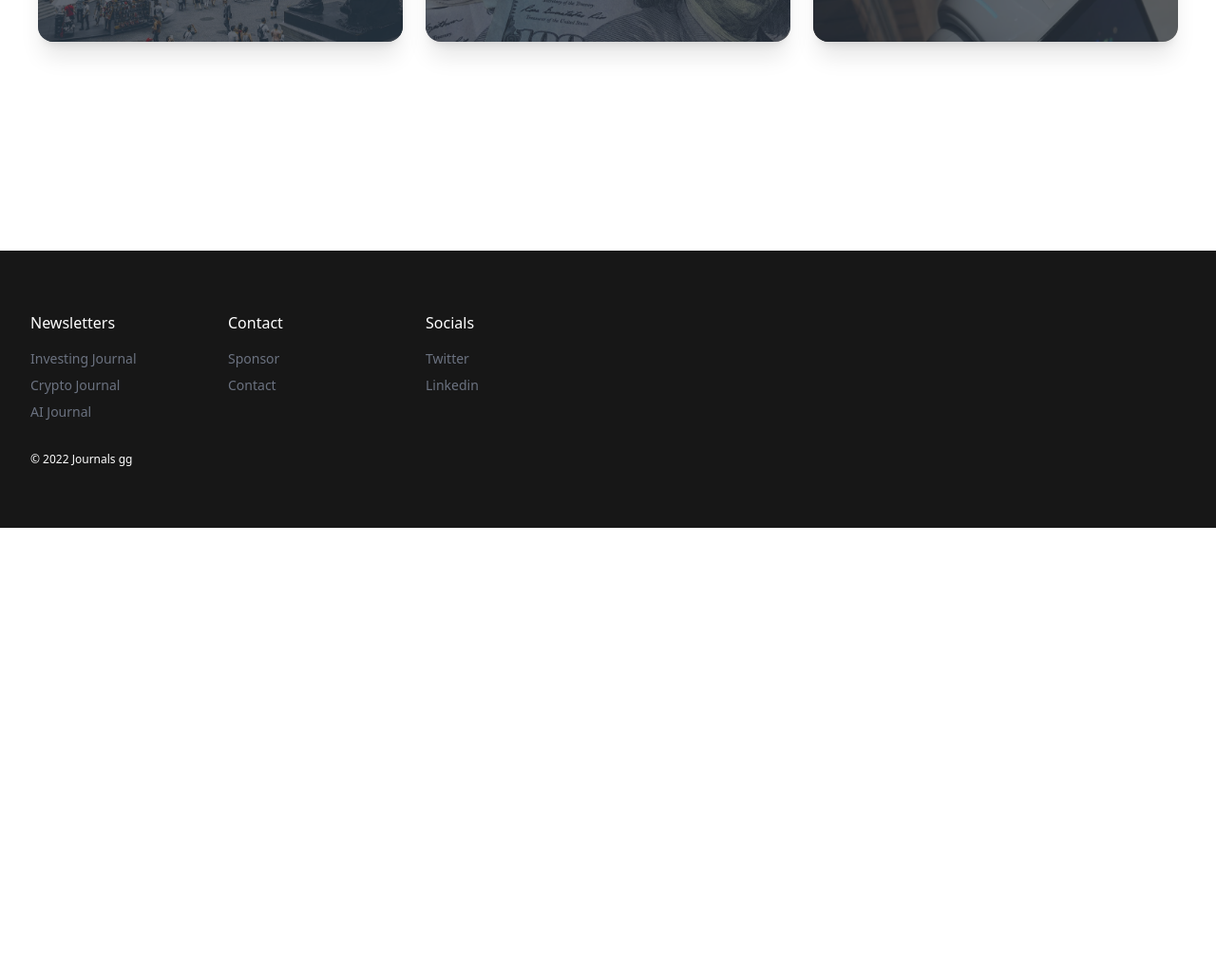
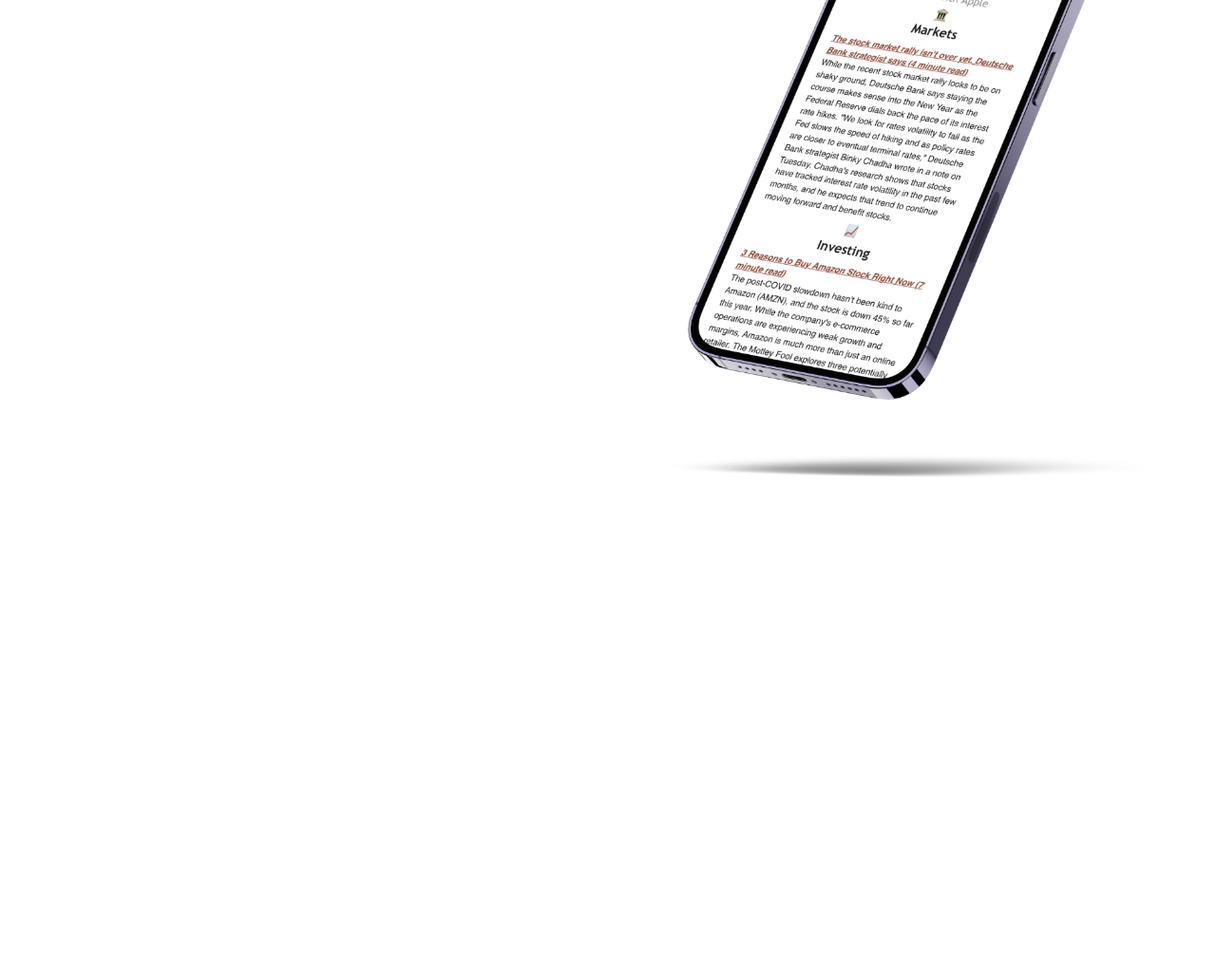
Before and after one commit to edwardfgt/journals-full-stack, a React (Create React App) app: page / in a window 1280 px wide. Shown: the part 308-1334 px from the top of the page at 95% size. Before the commit the page ends 864 px from the top, so only its background shows below. Built offline with nearby package versions, Linux system fonts and the light colour scheme; no server answers; what aws-amplify would draw is missing.

Commit message:
Add more content to home component

```diff
--- a/src/components/home/home.js
+++ b/src/components/home/home.js
@@ -1,10 +1,41 @@
 import newsletters from "../../assets/newsletters";
 import NewsletterGrid from "../newsletter-grid/newsletterGrid";
+import phone from "../../assets/phone.png";
+import Companies from "../companies/companies";
 
 const Home = () => {
   return (
     <>
-      <NewsletterGrid newsletters={newsletters} />
+      <div className="mt-90 mx-auto max-w-7xl px-6 pb-24 pt-10 sm:pb-30 lg:flex lg:px-8 lg:pt-20">
+        <div className="grid grid-cols-2 gap-4">
+          <div className="flex flex-col justify-center items-center">
+            <h1 className="mb-4 text-6xl text-center text-white">
+              Journals.gg
+            </h1>
+            <h2 className="mb-10 text-center text-white">
+              We publish a selection of newsletters covering the world of
+              emerging investments. We keep tens of thousands of engaged
+              investors ahead of the curve - from stocks, to crypto and beyond.
+              No BS, no fluff and no spam - We help our readers become a better
+              investor in 5 minutes per day.
+            </h2>
+          </div>
+          <div>
+            <img src={phone}></img>
+          </div>
+        </div>
+      </div>
+      <div className="mb-40">
+        <Companies />
+      </div>
+      <div className="Publications">
+        <div>
+          <h2 className="text-center text-2xl font-semibold leading-8 text-white mb-10">
+            Our Brands
+          </h2>
+          <NewsletterGrid newsletters={newsletters} />
+        </div>
+      </div>
     </>
   );
 };
```
